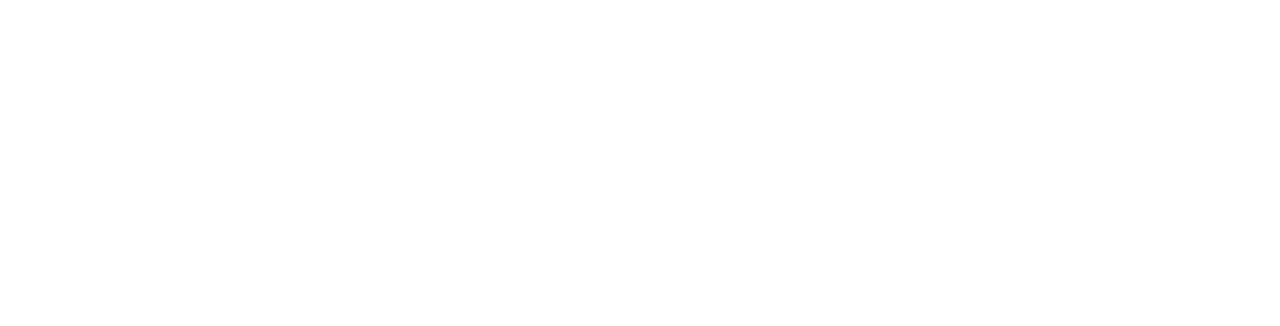
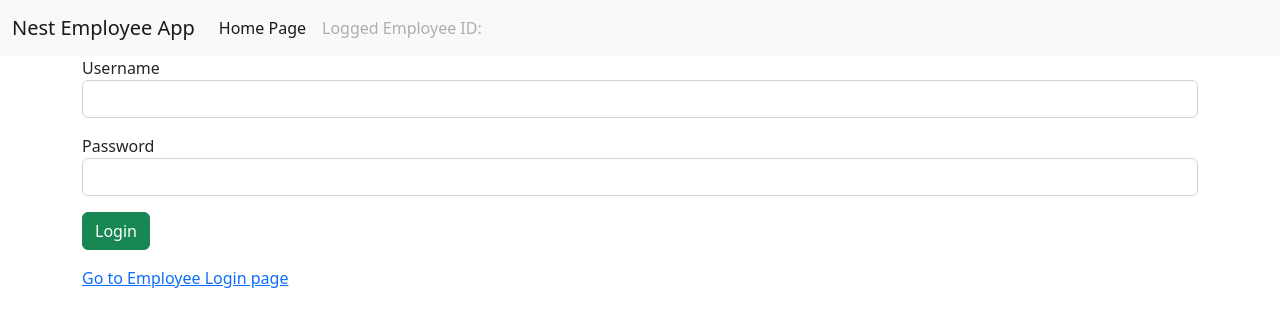
Before and after one commit to rahul3520/Nest_EmployeeApp_angular, an Angular app: page / in a window 1280 px wide. Shown: the top 326 px of the page. Built offline with nearby package versions, Linux system fonts and the light colour scheme.

Commit message:
api service

```diff
--- /dev/null
+++ b/src/app/admin-login-page/admin-login-page.component.html
@@ -0,0 +1,25 @@
+<app-admin-logoutbar></app-admin-logoutbar>
+
+<div class="container">
+    <div class="row">
+        <div class="col col-12 col-sm-12 col-md-12 col-lg-12 col-xl-12 col-xxl-12">
+
+            <div class="row g-3">
+                <div class="col col-12 col-sm-12 col-md-12 col-lg-12 col-xl-12 col-xxl-12">
+                    <label for="" class="label-control">Username</label>
+                    <input name="username" [(ngModel)]="username" type="text" class="form-control">
+                </div>
+                <div class="col col-12 col-sm-12 col-md-12 col-lg-12 col-xl-12 col-xxl-12">
+                    <label for="" class="label-control">Password</label>
+                    <input name="password" [(ngModel)]="password" type="password" name="" id="" class="form-control">
+                </div>
+                <div class="col col-12 col-sm-12 col-md-12 col-lg-12 col-xl-12 col-xxl-12">
+                    <button (click)="adminLoginCheck()" class="btn btn-success">Login</button>
+                </div>
+                <div class="col col-12 col-sm-12 col-md-12 col-lg-12 col-xl-12 col-xxl-12">
+                    <a href="">Go to Employee Login page</a>
+                </div>
+            </div>
+        </div>
+    </div>
+</div>
--- /dev/null
+++ b/src/app/admin-login-page/admin-login-page.component.ts
@@ -0,0 +1,28 @@
+import { Component } from '@angular/core';
+import { Router } from '@angular/router';
+
+@Component({
+  selector: 'app-admin-login-page',
+  templateUrl: './admin-login-page.component.html',
+  styleUrls: ['./admin-login-page.component.css']
+})
+export class AdminLoginPageComponent {
+
+  username=""
+  password=""
+
+  constructor(private route:Router){}
+
+  adminLoginCheck=()=>
+  {
+    if(this.username=="admin" && this.password=="12345")
+    {
+      this.route.navigate(["/"])
+    }
+    else
+    {
+      alert("Invalid login")
+    }
+  }
+
+}
--- /dev/null
+++ b/src/app/admin-logoutbar/admin-logoutbar.component.html
@@ -0,0 +1,19 @@
+<nav class="navbar navbar-expand-lg bg-light">
+    <div class="container-fluid">
+      <a class="navbar-brand" href="#">Nest Employee App</a>
+      <button class="navbar-toggler" type="button" data-bs-toggle="collapse" data-bs-target="#navbarNav" aria-controls="navbarNav" aria-expanded="false" aria-label="Toggle navigation">
+        <span class="navbar-toggler-icon"></span>
+      </button>
+      <div class="collapse navbar-collapse" id="navbarNav">
+        <ul class="navbar-nav">
+          <li class="nav-item">
+            <a class="nav-link active" aria-current="page" href="#">Home Page</a>
+          </li>
+
+          <li class="nav-item">
+            <a class="nav-link disabled">Logged Employee ID:</a>
+          </li>
+        </ul>
+      </div>
+    </div>
+  </nav>
--- a/src/app/app.module.ts
+++ b/src/app/app.module.ts
@@ -3,14 +3,34 @@ import { BrowserModule } from '@angular/platform-browser';
 
 import { AppRoutingModule } from './app-routing.module';
 import { AppComponent } from './app.component';
+import { AdminLogoutbarComponent } from './admin-logoutbar/admin-logoutbar.component';
+import { FormsModule } from '@angular/forms';
+
+import { HttpClientModule } from '@angular/common/http'
+import { RouterModule, Routes } from '@angular/router';
+import { AdminLoginPageComponent } from './admin-login-page/admin-login-page.component';
+import { EmployeeLoginPageComponent } from './employee-login-page/employee-login-page.component';
+
+const myRoute:Routes=[
+  {
+    path:"",
+    component:AdminLoginPageComponent
+  }
+]
 
 @NgModule({
   declarations: [
-    AppComponent
+    AppComponent,
+    AdminLogoutbarComponent,
+    AdminLoginPageComponent,
+    EmployeeLoginPageComponent
   ],
   imports: [
     BrowserModule,
-    AppRoutingModule
+    AppRoutingModule,
+    FormsModule,
+    HttpClientModule,
+    RouterModule.forRoot(myRoute)
   ],
   providers: [],
   bootstrap: [AppComponent]
--- /dev/null
+++ b/src/app/employee-login-page/employee-login-page.component.html
@@ -0,0 +1,29 @@
+<app-admin-logoutbar></app-admin-logoutbar>
+
+<div class="container">
+    <div class="row">
+        <div class="col col-12 col-sm-12 col-md-12 col-lg-12 col-xl-12 col-xxl-12">
+
+            <div class="row g-3">
+                <div class="col col-12 col-sm-12 col-md-12 col-lg-12 col-xl-12 xol-xxl-12">
+                    <label for="" class="label-control">Email ID</label>
+                    <input name="emailId" [(ngModel)]="emailId" type="text" class="form-control">
+            </div>
+                <div class="col col-12 col-sm-12 col-md-12 col-lg-12 col-xl-12 xol-xxl-12">
+                    <label for="" class="label-control">Password</label>
+                    <input name="password" [(ngModel)]="passowrd" type="password" name="" id="" class="form-control">
+                </div>
+                <div class="col col-12 col-sm-12 col-md-12 col-lg-12 col-xl-12 xol-xxl-12">
+                    <button (click)="employeeLoginCheck()" class="btn btn-success">Login</button>
+                </div>
+                <div class="col col-12 col-sm-12 col-md-12 col-lg-12 col-xl-12 xol-xxl-12">
+                    <a href="">go back to admin login</a>
+                </div>
+                <div class="col col-12 col-sm-12 col-md-12 col-lg-12 col-xl-12 xol-xxl-12">
+                    <a href="">go to Employee Registration page</a>
+                </div>
+            </div>
+
+        </div>
+    </div>
+</div>
--- /dev/null
+++ b/src/app/employee-login-page/employee-login-page.component.ts
@@ -0,0 +1,24 @@
+import { Component } from '@angular/core';
+
+@Component({
+  selector: 'app-employee-login-page',
+  templateUrl: './employee-login-page.component.html',
+  styleUrls: ['./employee-login-page.component.css']
+})
+export class EmployeeLoginPageComponent {
+
+
+  emailId=""
+  password=""
+
+
+  employeeLoginCheck=()=>
+  {
+    let data:any={"emailId":this.emailId,"password":this.password}
+
+    console.log(data)
+
+
+  }
+
+}
```
Also changed, not shown: src/app/admin-logoutbar/admin-logoutbar.component.ts (added, +10 -0 lines), src/app/api.service.ts (added, +46 -0 lines), src/app/admin-login-page/admin-login-page.component.css (added), src/app/admin-logoutbar/admin-logoutbar.component.css (added), src/app/employee-login-page/employee-login-page.component.css (added).
